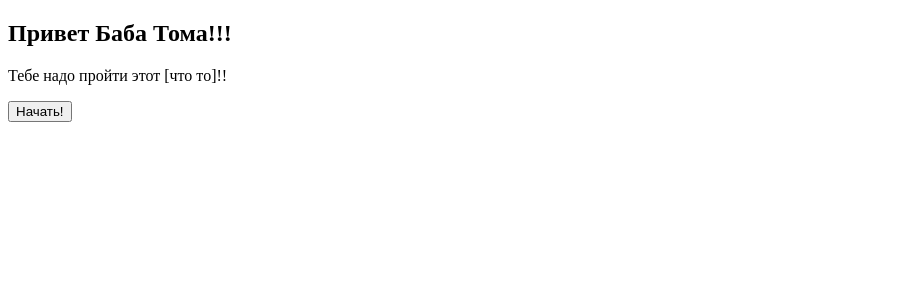
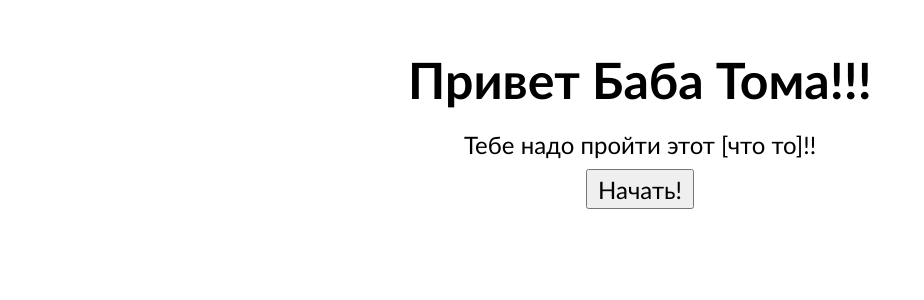
Before and after one commit to styopazharkov/BabaToma, a Flask app: page / in a window 1280 px wide. Shown: the top 300 px of the page, without its empty margins (0-924 px from the left). Run offline with Flask 2, Linux system fonts and the light colour scheme.

Commit message:
html and css updates

```diff
--- a/app.py
+++ b/app.py
@@ -11,7 +11,11 @@ def lvl1():
 
 @app.route('/lvl2', methods=['POST'])
 def lvl2():
-    return render_template('lvl2.html')
+    code = request.form['code']
+    if code == "1":
+        return render_template('lvl2.html')
+    else:
+        return lvl1()
 
 @app.route('/lvl3', methods=['POST'])
 def lvl3():
--- a/static/css/main.css
+++ b/static/css/main.css
@@ -0,0 +1,28 @@
+* {
+    margin: 0;
+    padding: 0;
+    font-family: 'Trebuchet MS', 'Lucida Sans Unicode', 'Lucida Grande', 'Lucida Sans', Arial, sans-serif;
+    font-size: x-large;
+    text-align: center;
+}
+
+h2{
+    text-align: center;
+    font-size: 50px;
+    margin-top: 50px;
+    margin-bottom: 20px;
+}
+
+form{
+    display: grid;
+    grid-template-columns: auto;
+    margin: auto;
+    width: fit-content;
+}
+
+input{
+    width: 100%;
+    justify-self: center;
+    margin: 10px;
+    height: 40px;
+}
--- a/templates/lvl1.html
+++ b/templates/lvl1.html
@@ -8,5 +8,9 @@
 </head>
 <body>
     <h2>Уровень 1</h2>
+    <form action="/lvl2" method="POST" autocomplete="off">
+        <input type="text" name="code" placeholder="Введи код">
+        <input type="submit" value="Далее">
+    </form>
 </body>
 </html>
```
